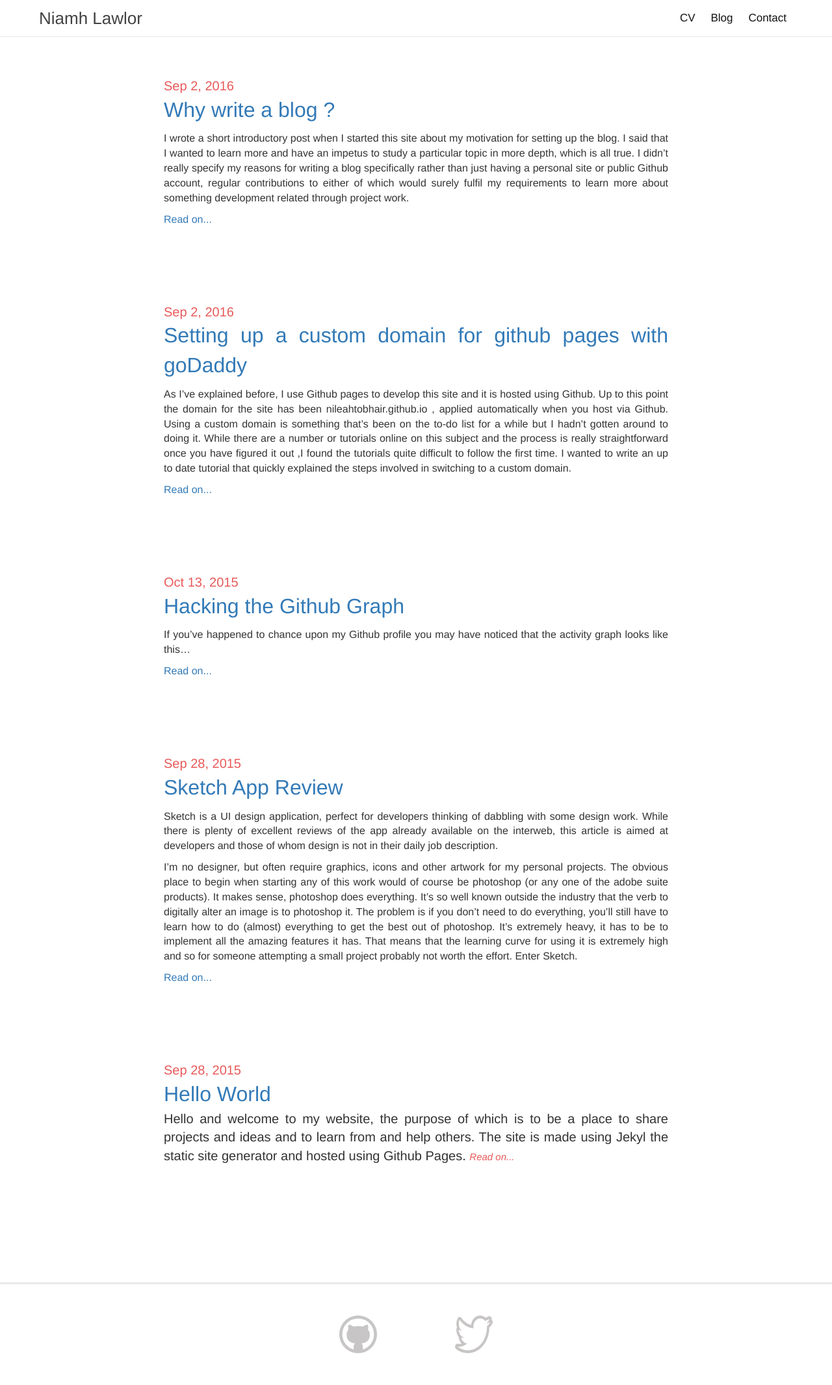
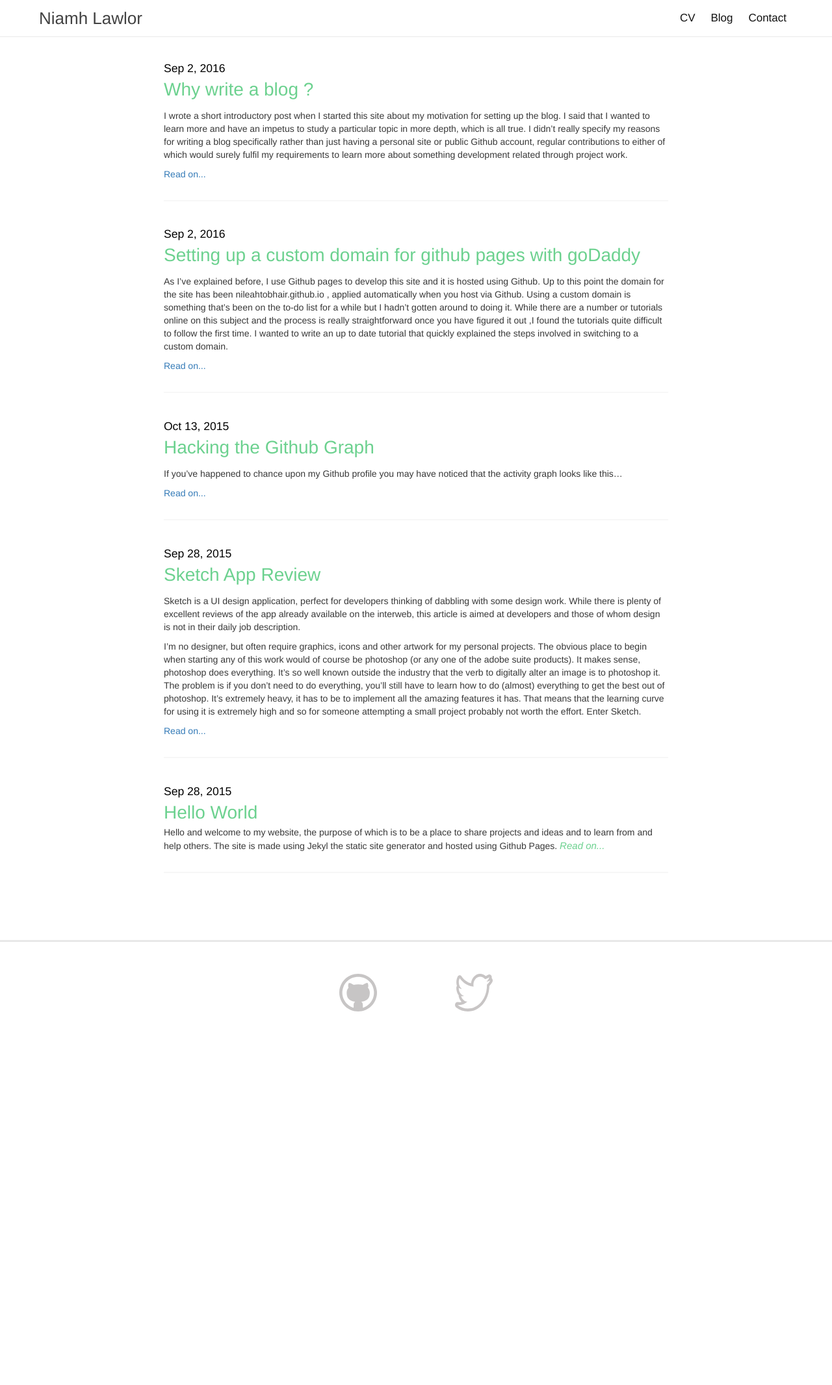
Before and after one commit to nileahtobhair/nileahtobhair.github.io, a Jekyll site: the page built from blog.md, in a window 1280 px wide. Shown: the whole page at 65% size. Built offline with Jekyll 4.4.1, drawn with Linux system fonts in a browser that asks for light colours; after the commit the page ends 1606 px from its top, so only the background shows below that.

Commit message:
blog list - major restyle

```diff
--- a/_layouts/post.html
+++ b/_layouts/post.html
@@ -5,7 +5,7 @@ layout: default
 	<div class="wrapper">
   <header class="post-header">
   	<a class='back-blog' href='{{site.baseurl}}/blog'><img src="{{site.baseurl}}/pics/x.svg" height="100"></img></a>
-    <h1 class="post-title main-head">{{ page.title }}</h1>
+    <div class="post-title main-head">{{ page.title }}</div>
     <p class="post-meta">{{ page.date | date: "%b %-d, %Y" }}{% if page.author %} • {{ page.author }}{% endif %}{% if page.meta %} • {{ page.meta }}{% endif %}</p>
   </header>
 
--- a/_sass/_layout.scss
+++ b/_sass/_layout.scss
@@ -298,39 +298,57 @@ h1#about-me{
     list-style: none;
 
     li {
-        margin-bottom: 15%;
+        margin-bottom: 5%;
+        padding-bottom: 20px;
+        border-bottom:2px solid #F7F7F7;
     }
 }
 
 .post-meta {
     font-size: 1.25em;
-    color: $main-red;
+    color: #000;
     @include media-query($on-laptop) {
         font-size: 9px;
     }
 }
 
-.post-link {
+a.post-link {
     display: block;
+    color:rgba(45,190,96,0.7);
     font-size: 2em;
      @include media-query($on-laptop) {
         font-size: 20px;
     }
 
 }
+a.post-end-link:visited{
+    color:rgba(45,190,96,0.3);
+    font-style: italic;
+}
 
 .post-excerpt{
-    font-size: 1.25em;
-    text-align: justify;
-    .post-end-link{
-        color: $main-red;
-        font-size: 0.75em;
+    a:visited{
+        color:rgba(45,190,96,0.7);
+    }
+    a.post-end-link:visited{
+    color:rgba(45,190,96,0.3);
+    }
+    a.post-end-link{
+        color:rgba(45,190,96,0.7);
+        font-size: 15px;
         font-style: italic;
     }
     @include media-query($on-laptop) {
         font-size: 10px;
     }
 }
+
+
+
+
+
+
+
 
 /**
  * Posts
@@ -349,6 +367,12 @@ h1#about-me{
   }
   .main-head{
     margin-top: 13%;
+    color:rgba(45,190,96,0.7);
+    font-family: caecilia, times, serif;
+    font-size:35px;
+    font-weight: 300;
+    line-height: 32px;
+    -webkit-font-smoothing:antialiased;
   }
   .back-blog{
     position: absolute;
@@ -386,10 +410,12 @@ h1#about-me{
 
 .post-content {
     overflow:auto;
-    margin: 4% auto 5% auto;
+    margin: 2% auto 5% auto;
     width: 70%;
-    font-size:16px;
-    text-align: justify;
+    font-size:14px;
+    color:#383838;
+    font-family: gotham, helvetica, arial, sans-serif;
+
     @include media-query($on-laptop) {
             width: 100%;
             margin-top: 10%;
```
